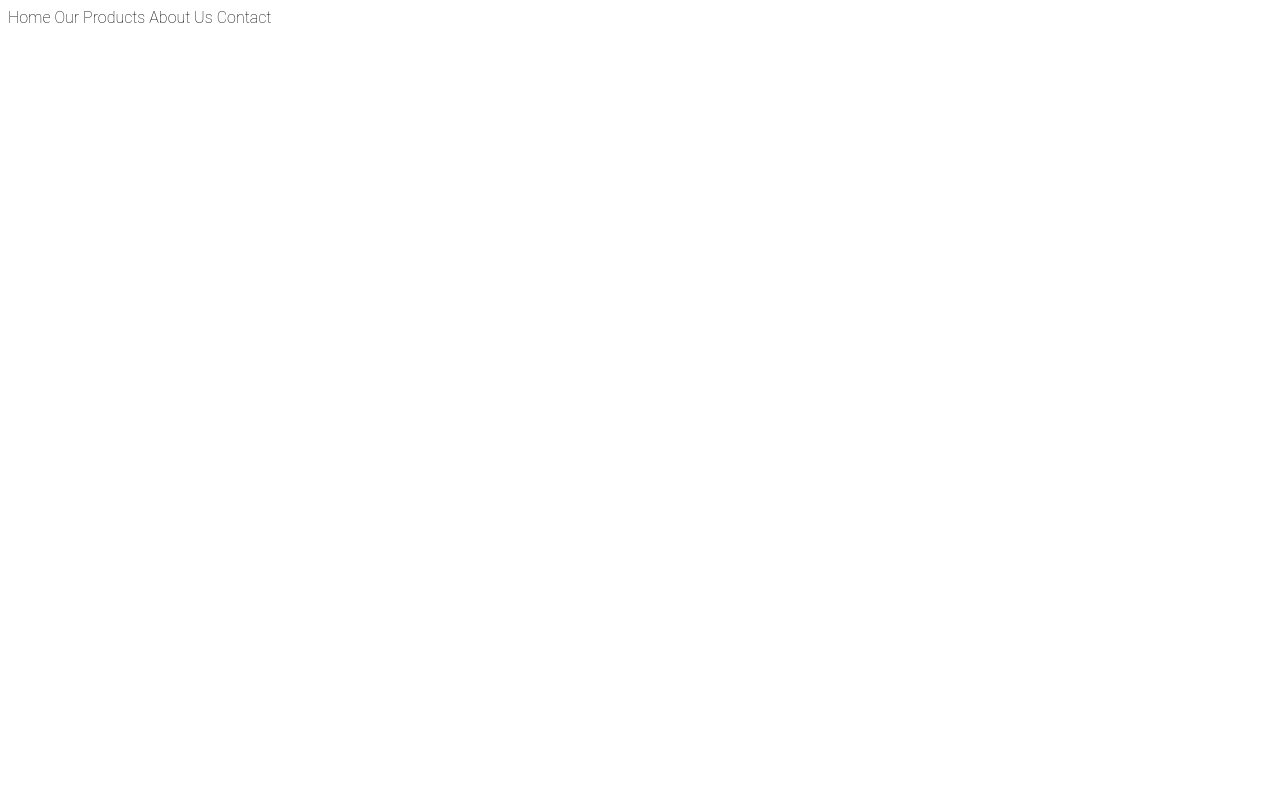
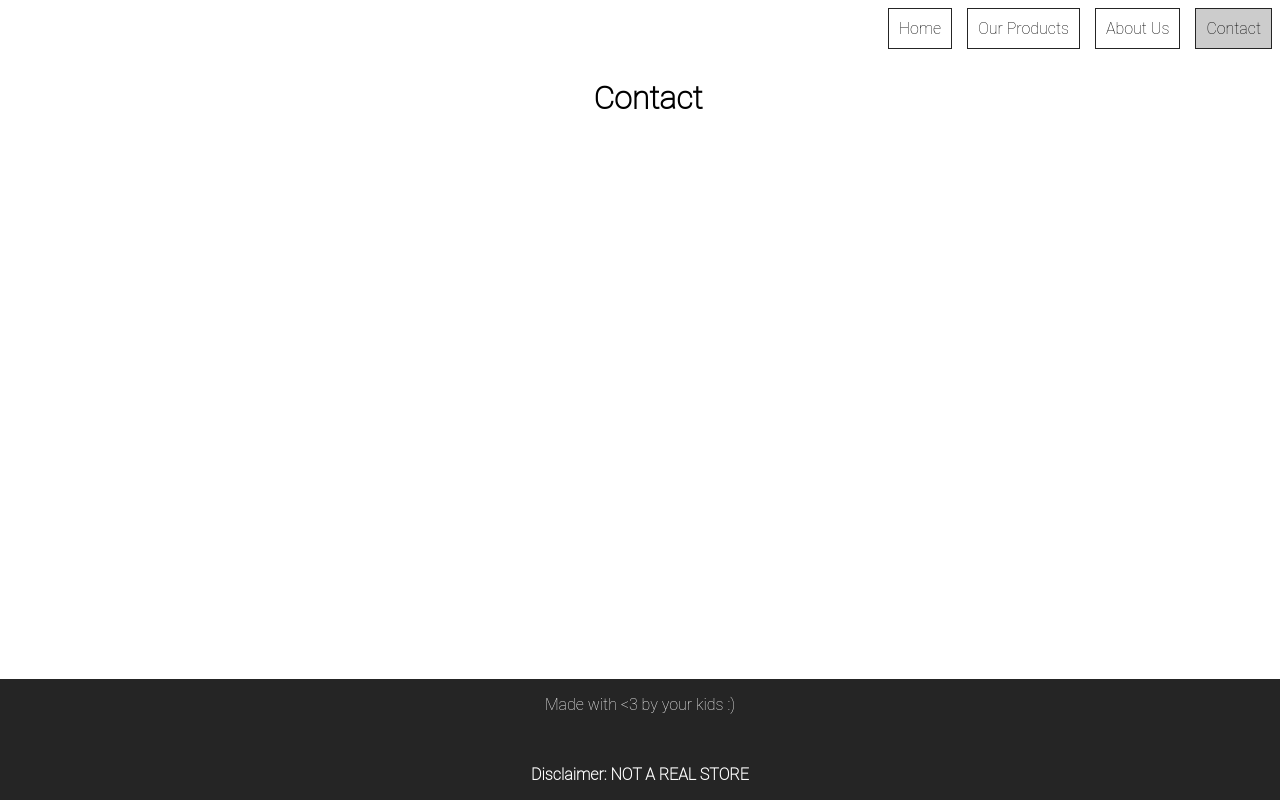
Before and after one commit to SpyTVofficial/HTSTA-1, a plain HTML site: page Webstore/contact.html in a window 1280 px wide. Drawn offline with Linux system fonts and the light colour scheme.

Commit message:
some more work on the webshop

```diff
--- /dev/null
+++ b/03.03.2023/style.css
@@ -0,0 +1,12 @@
+body{
+    background-color: bisque;
+}
+#bluet{
+    color: blue;
+}
+.redt{
+    color: red;
+}
+#yellowbg{
+    background-color: yellow;
+}
--- a/Webstore/contact.html
+++ b/Webstore/contact.html
@@ -1,16 +1,26 @@
 <!DOCTYPE html>
 <html lang="en">
 <head>
+    <link rel="preconnect" href="https://fonts.googleapis.com">
+    <link rel="preconnect" href="https://fonts.gstatic.com" crossorigin>
+    <link href="https://fonts.googleapis.com/css2?family=Roboto:wght@100&display=swap" rel="stylesheet">
     <link rel="stylesheet" href="style.css">
     <meta charset="UTF-8">
-    <title>Title</title>
+    <title>Contact</title>
 </head>
 <body>
 <div class="header">
+    <a href="contact.html" class="headeractive">Contact</a>
+    <a href="about.html">About Us</a>
+    <a href="products.html">Our Products</a>
     <a href="home.html">Home</a>
-    <a href="products.html">Our Products</a>
-    <a href="about.html">About Us</a>
-    <a href="contact.html">Contact</a>
+</div>
+<div class="cmain">
+    <h1>Contact</h1>
+</div>
+<div class="footer">
+    <p>Made with <3 by your kids :)</p> <br>
+    <p><b>Disclaimer: NOT A REAL STORE</b></p>
 </div>
 </body>
 </html>
--- a/Webstore/style.css
+++ b/Webstore/style.css
@@ -1,16 +1,46 @@
-.header {
-
+*{
+    font-family: "Roboto Thin";
+}
+.main{
+    position: fixed;
+    margin-top: 50px;
+    text-align: center;
+    width: 100%;
+}
+.cmain{
+    width: 100%;
+    margin-top: 50px;
+    text-align: center;
+    position: fixed;
+}
+.header{
+    width: 100%;
 }
 .header a{
+    position: relative;
+    padding: 10px;
+    float: right;
     color: #000000;
     text-decoration: none;
-    font-family: "Roboto Thin";
+    border: #252525;
+    border-style: solid;
+    border-radius: 0;
+    border-width: 1px;
+    border-spacing: 15px 10px;
+    margin-left: 15px;
+}
+.header a:visited{
+    color: #000000;
+}
+.headeractive{
+    background-color: #cccccc;
 }
 .footer {
-    border: black;
-    border-style: dot-dash;
-    border-radius: 20px;
-    position: relative;
-    top: 100%;
+    position: fixed;
+    left: 0;
+    bottom: 0;
+    width: 100%;
+    background-color: #252525;
+    color: white;
     text-align: center;
 }
```
Also changed, not shown: 03.03.2023/index.html (added, +14 -0 lines), Webstore/about.html (+1 -1 lines), Webstore/home.html (+7 -4 lines), Webstore/products.html (+1 -1 lines).
